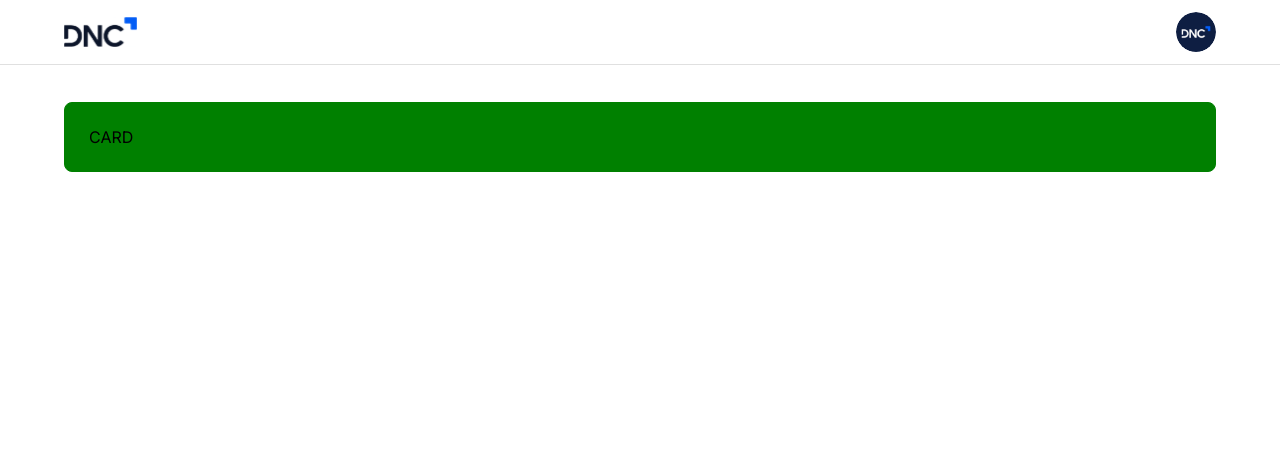
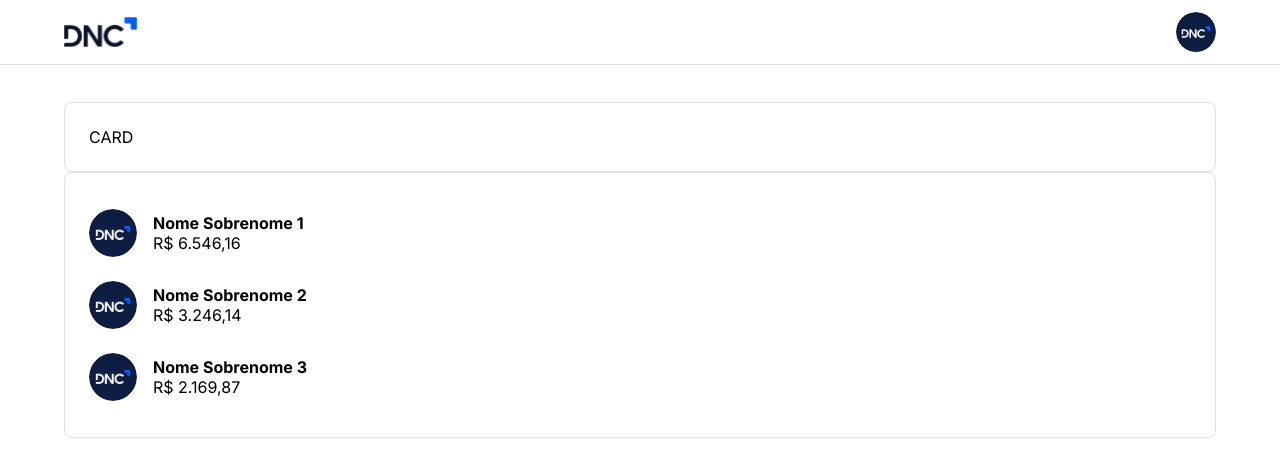
Before and after one commit to Eder-TS/dnc-sales-dashboard-ets, a React (Vite) app: page /home in a window 1280 px wide. Shown: the top 476 px of the page. Built offline with nearby package versions, Linux system fonts and the light colour scheme.

Commit message:
Feat: Avatar list component

```diff
--- /dev/null
+++ b/src/components/AvatarList.tsx
@@ -0,0 +1,40 @@
+import { Avatar, Box } from '@mui/material'
+import { pxToRem } from '@/utils'
+import { StyledH2, StyledSpan } from './Typographies'
+import { Logo } from './Logo'
+import { AvatarsListProps } from '@/types'
+
+function AvatarList(props: AvatarsListProps) {
+  return (
+    <>
+      {props.listData.map((item, index) => (
+        <Box
+          sx={{
+            alignItems: 'center',
+            display: 'flex',
+            padding: `${pxToRem(12)} 0`,
+            key: { index },
+          }}
+        >
+          <Box>
+            <Avatar
+              alt={item.name}
+              src={item.avatar}
+              sx={{
+                width: pxToRem(48),
+                height: pxToRem(48),
+                marginRight: pxToRem(16),
+              }}
+            />
+          </Box>
+          <Box>
+            <StyledH2>{item.name}</StyledH2>
+            <StyledSpan>{item.subtitle}</StyledSpan>
+          </Box>
+        </Box>
+      ))}
+    </>
+  )
+}
+
+export default AvatarList
--- a/src/components/index.ts
+++ b/src/components/index.ts
@@ -1,3 +1,4 @@
+export { default as AvatarList } from './AvatarList'
 export { default as FormComponent } from './FormComponent'
 export { default as Header } from './Header'
 export * from './BannerImage'
--- a/src/pages/Home.tsx
+++ b/src/pages/Home.tsx
@@ -1,12 +1,33 @@
-import { Header, CardComponent } from '@/components'
+import { Header, CardComponent, AvatarList } from '@/components'
+import { currencyConverter } from '@/utils'
 import { Container } from '@mui/material'
 
 function Home() {
+  const mockListData = [
+    {
+      avatar: '/dnc-avatar.svg',
+      name: 'Nome Sobrenome 1',
+      subtitle: currencyConverter(6546.16),
+    },
+    {
+      avatar: '/dnc-avatar.svg',
+      name: 'Nome Sobrenome 2',
+      subtitle: currencyConverter(3246.14),
+    },
+    {
+      avatar: '/dnc-avatar.svg',
+      name: 'Nome Sobrenome 3',
+      subtitle: currencyConverter(2169.87),
+    },
+  ]
   return (
     <>
       <Header />
       <Container maxWidth="lg">
-        <CardComponent className='success'>CARD</CardComponent>
+        <CardComponent>CARD</CardComponent>
+        <CardComponent>
+          <AvatarList listData={mockListData} />
+        </CardComponent>
       </Container>
     </>
   )
--- a/src/types/index.ts
+++ b/src/types/index.ts
@@ -1,3 +1,4 @@
 export * from './theme'
 export * from './formComponent'
 export * from './typographies'
+export * from './avatarsList'
--- /dev/null
+++ b/src/utils/currencyConverter.ts
@@ -0,0 +1,11 @@
+/**
+ * Convert to BRL currency format
+ * @param value - Number to be converted.
+ * @returns - Converted BRL string.
+ */
+export function currencyConverter(value: number): string {
+  return new Intl.NumberFormat('pt-Br', {
+    style: 'currency',
+    currency: 'BRL',
+  }).format(value)
+}
--- a/src/utils/index.ts
+++ b/src/utils/index.ts
@@ -1 +1,2 @@
 export * from './pxToRem'
+export * from './currencyConverter'
--- a/src/utils/pxToRem.ts
+++ b/src/utils/pxToRem.ts
@@ -3,6 +3,6 @@
  * @param pixels - Pixels value to be converted.
  * @returns - The converted rem value.
  */
-export function pxToRem(pixels: number) {
+export function pxToRem(pixels: number): string {
   return `${pixels / 16}rem`
 }
```
Also changed, not shown: src/types/avatarsList.d.ts (added, +9 -0 lines).
